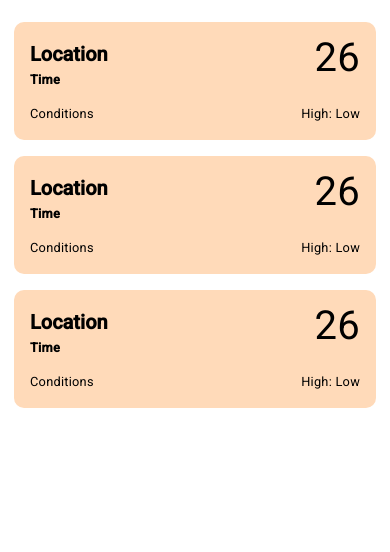
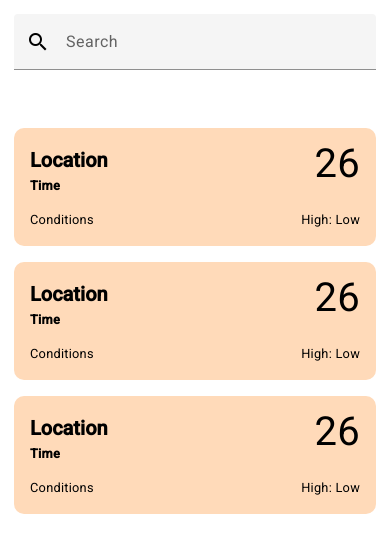
Before and after one commit to markfrias/ng-weather, an Angular app: page / in a window 390 px wide. Shown: the top 552 px of the page. Built offline with nearby package versions, Linux system fonts and the light colour scheme; no server answers.

Commit message:
Fix basic mobile layout

```diff
--- a/src/app/app.component.html
+++ b/src/app/app.component.html
@@ -6,18 +6,13 @@
 
     <mat-sidenav-content>
       <div class="top-bar">
-        <div class="search-box">
-          <mat-form-field appearance="fill" class="search-input">
-            <input matInput placeholder="Search" type="search" />
-            <mat-icon matIconPrefix>search</mat-icon>
-          </mat-form-field>
-        </div>
+        <app-search-bar></app-search-bar>
       </div>
       <div class="main-view">
         <app-headline [weather]="weather"></app-headline>
       </div>
     </mat-sidenav-content>
   </mat-sidenav-container>
-
+  <app-search-bar class="mobile-search-bar"></app-search-bar>
   <app-sidebar class="mobile-sidenav"></app-sidebar>
 </div>
--- a/src/app/app.component.scss
+++ b/src/app/app.component.scss
@@ -31,17 +31,22 @@ mat-sidenav-content {
   padding: 1em;
 }
 
-.mobile-sidenav {
+.mobile-sidenav,
+.mobile-search-bar {
   display: none;
 }
 
 @media only screen and (max-width: 600px) {
+  .app {
+    display: block;
+  }
   mat-sidenav-container {
     display: none;
   }
-  .mobile-sidenav {
-    display: block;
-    width: 100%;
+  .mobile-sidenav,
+  .mobile-search-bar {
+    display: flex;
     padding: 1em;
+    flex-direction: column;
   }
 }
--- a/src/app/shared/search-bar/search-bar.component.html
+++ b/src/app/shared/search-bar/search-bar.component.html
@@ -1 +1,4 @@
-<p>search-bar works!</p>
+<mat-form-field appearance="fill" class="search-input">
+  <input matInput placeholder="Search" type="search" />
+  <mat-icon matIconPrefix>search</mat-icon>
+</mat-form-field>
```
